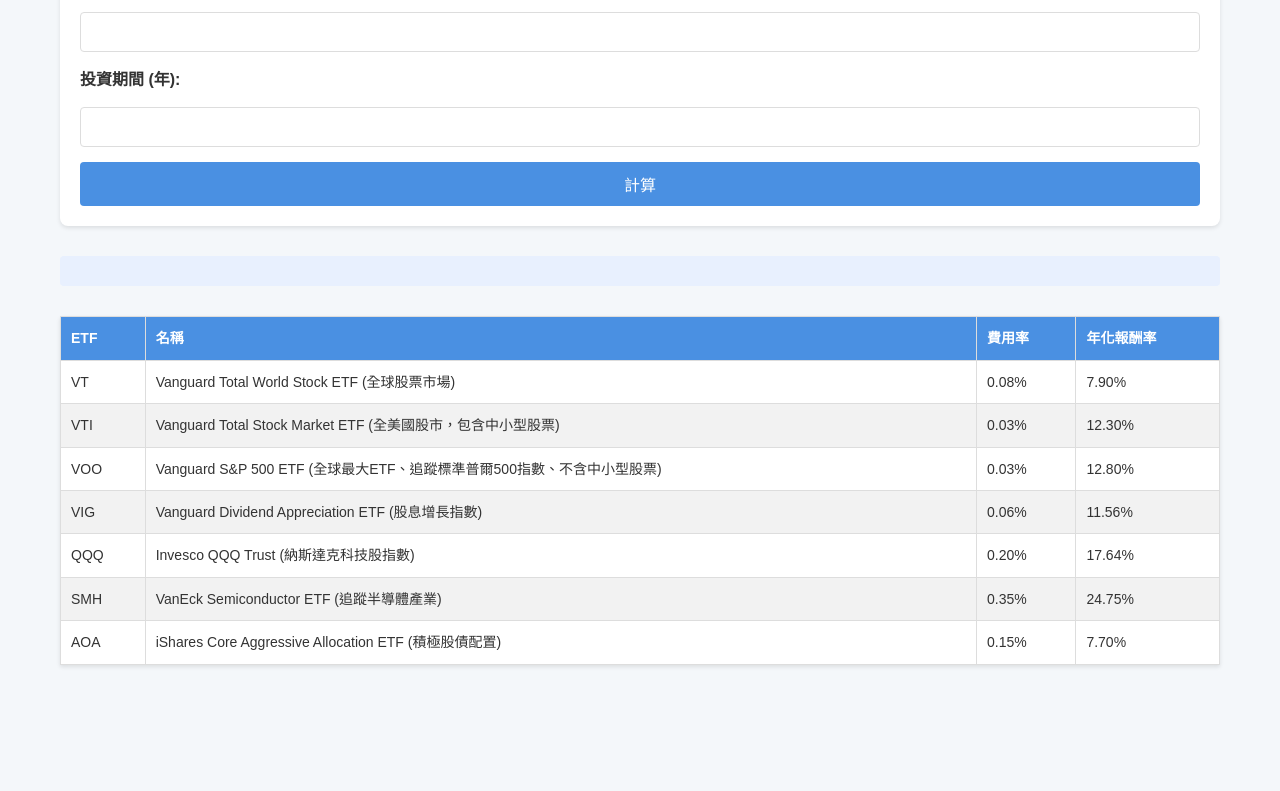
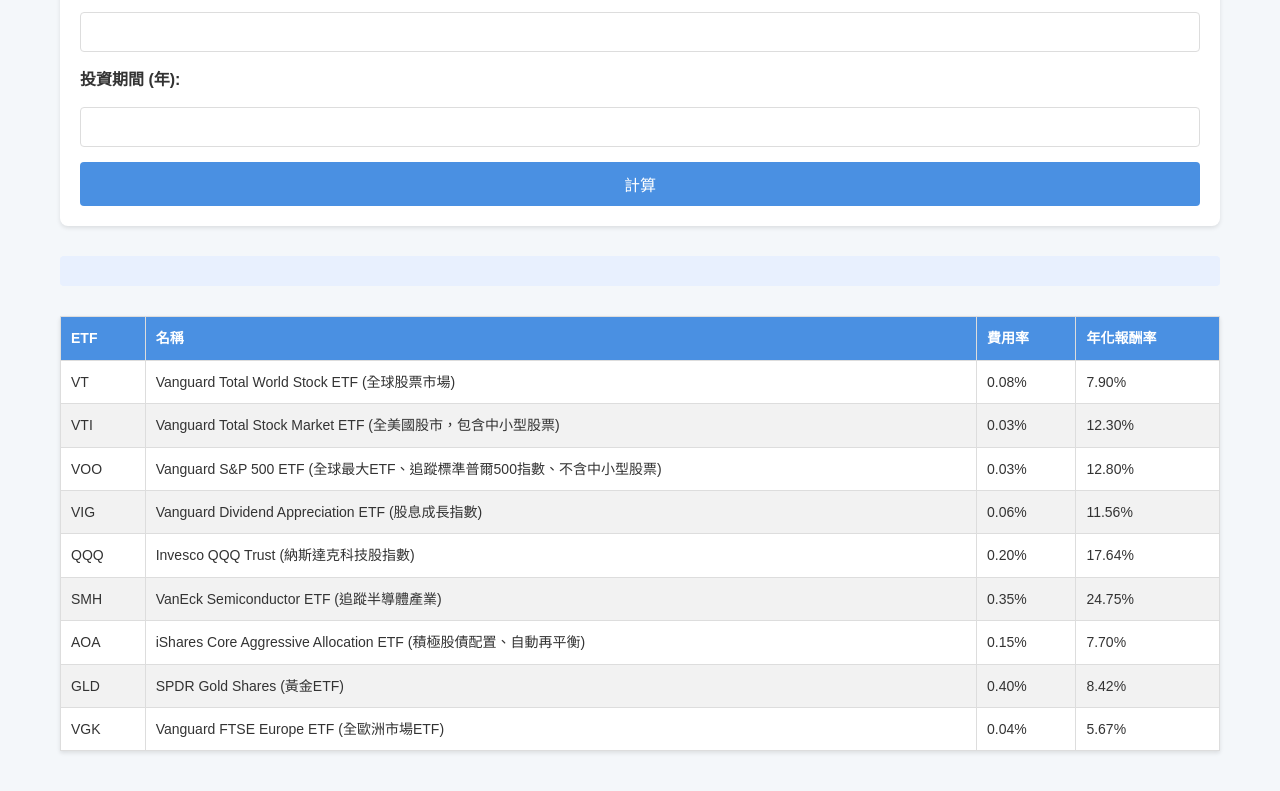
Before and after one commit to adam-milan/etf-investment-calculator, a plain HTML site: page index.html in a window 1280 px wide. Shown: the part 626-1417 px from the top of the page. Before the commit the page ends 1331 px from the top, so only its background shows below. Drawn offline with Linux system fonts and the light colour scheme.

Commit message:
Update index.html

```diff
--- a/index.html
+++ b/index.html
@@ -175,6 +175,8 @@
                 <option value="QQQ">QQQ - Invesco QQQ Trust (納斯達克科技股指數)</option>
                 <option value="SMH">SMH - VanEck Semiconductor ETF (追蹤半導體產業)</option>
                 <option value="AOA">AOA - iShares Core Aggressive Allocation ETF (積極股債配置)</option>
+                <option value="GLD">GLD - SPDR Gold Shares (黃金ETF)</option>
+                <option value="VGK">VGK - Vanguard FTSE Europe ETF (歐洲市場ETF)</option>
             </select>
 
             <label for="monthlyInvestment">每月投資金額 (新台幣):</label>
@@ -221,7 +223,7 @@
                 expense: 0.0003
             },
             VIG: {
-                name: "Vanguard Dividend Appreciation ETF (股息增長指數)",
+                name: "Vanguard Dividend Appreciation ETF (股息成長指數)",
                 annualReturn: 0.1156,
                 expense: 0.0006
             },
@@ -236,9 +238,19 @@
                 expense: 0.0035
             },
             AOA: {
-                name: "iShares Core Aggressive Allocation ETF (積極股債配置)",
+                name: "iShares Core Aggressive Allocation ETF (積極股債配置、自動再平衡)",
                 annualReturn: 0.077,
                 expense: 0.0015
+            },
+            GLD: {
+                name: "SPDR Gold Shares (黃金ETF)",
+                annualReturn: 0.0842,
+                expense: 0.0040
+            },
+            VGK: {
+                name: "Vanguard FTSE Europe ETF (全歐洲市場ETF)",
+                annualReturn: 0.0567,
+                expense: 0.0004
             }
         };
 
```
